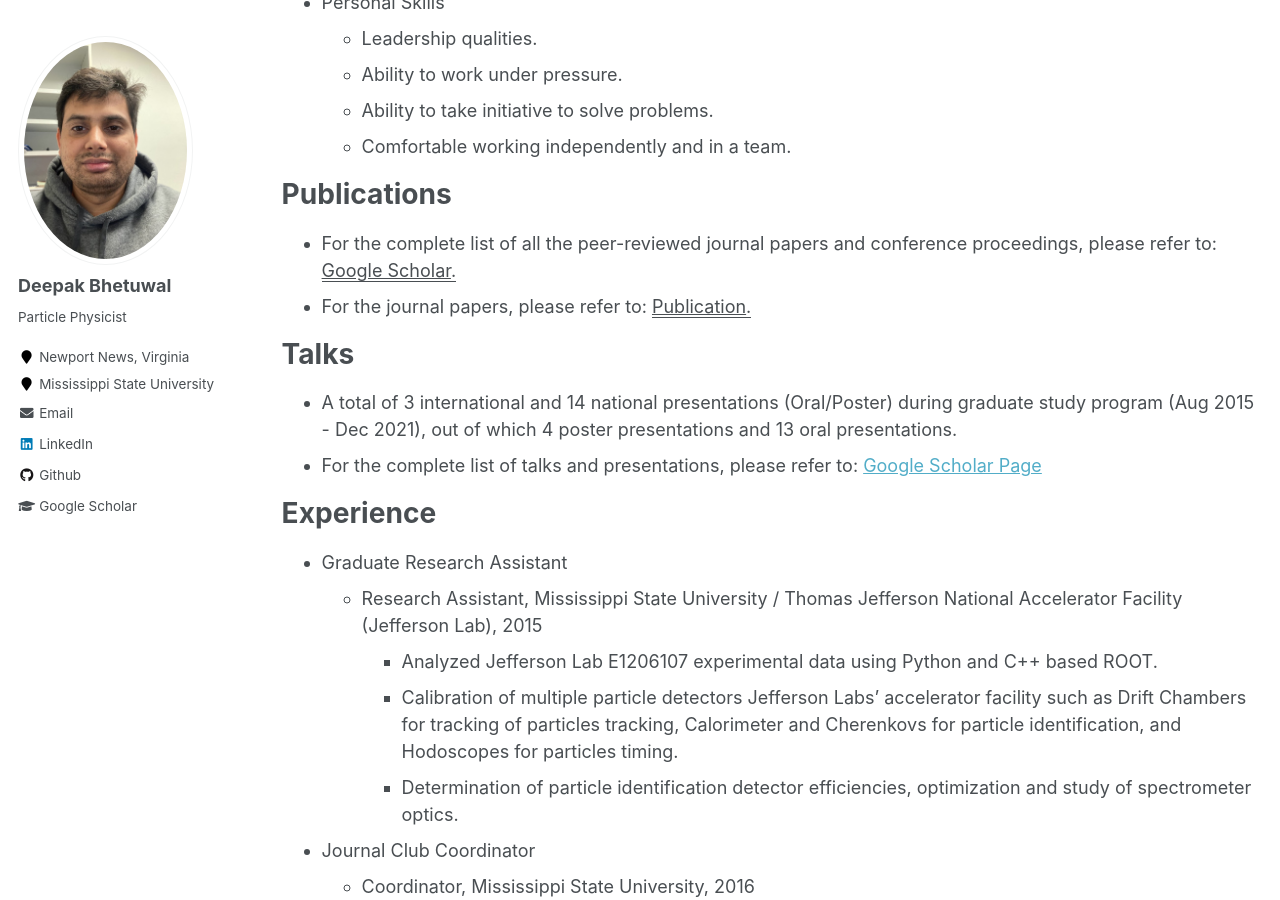
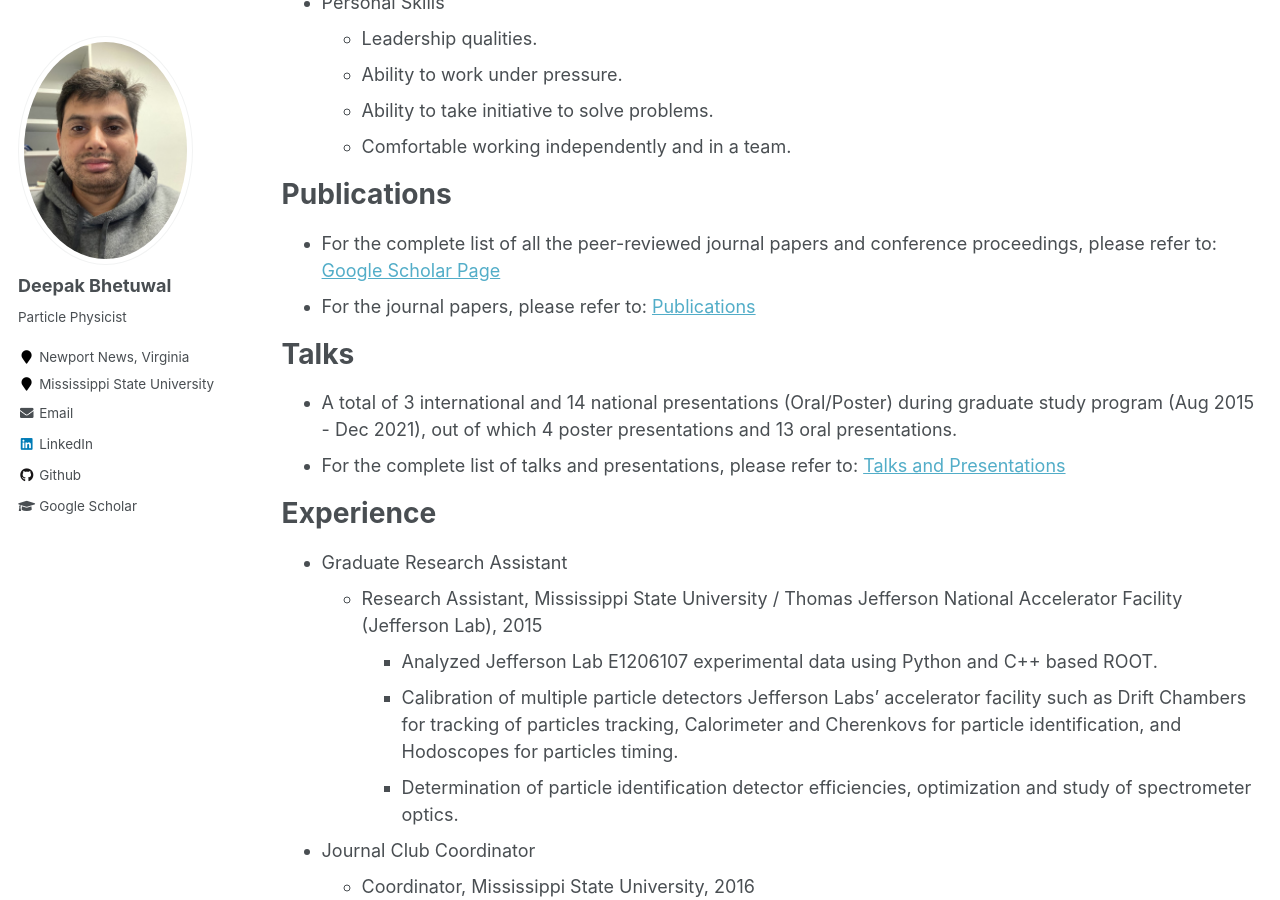
Before and after one commit to dkb208/dkb208.github.io, a Jekyll site: the page built from _pages/cv.md, in a window 1280 px wide and 900 px high, scrolled down 851 px. Built offline with Jekyll 4.4.1, drawn with Linux system fonts in a browser that asks for light colours.

Commit message:
Update cv.md

```diff
--- a/_pages/cv.md
+++ b/_pages/cv.md
@@ -35,13 +35,13 @@ Skills
 
 Publications
 ======
-* For the complete list of all the peer-reviewed journal papers and conference proceedings, please refer to: <u><a href="{{https://scholar.google.com/citations?user=ZTM7ZUkAAAAJ&hl=en}}">Google Scholar</a>.</u>
-* For the journal papers, please refer to: <u><a href="{{https://dkb208.github.io/publications/}}">Publication</a>.</u>
+* For the complete list of all the peer-reviewed journal papers and conference proceedings, please refer to: [Google Scholar Page](https://scholar.google.com/citations?user=ZTM7ZUkAAAAJ&hl=en "GoogleScholar")
+* For the journal papers, please refer to: [Publications](https://dkb208.github.io/publications/ "Publication")
 
 Talks
 ======
 * A total of 3 international and 14 national presentations (Oral/Poster) during graduate study program (Aug 2015 - Dec 2021), out of which 4 poster presentations and 13 oral presentations.
-* For the complete list of talks and presentations, please refer to: [Google Scholar Page](https://scholar.google.com/citations?user=ZTM7ZUkAAAAJ&hl=en "GoogleScholar")
+* For the complete list of talks and presentations, please refer to: [Talks and Presentations](https://dkb208.github.io/talks/ "Talk")
 
 Experience
 ======
```
